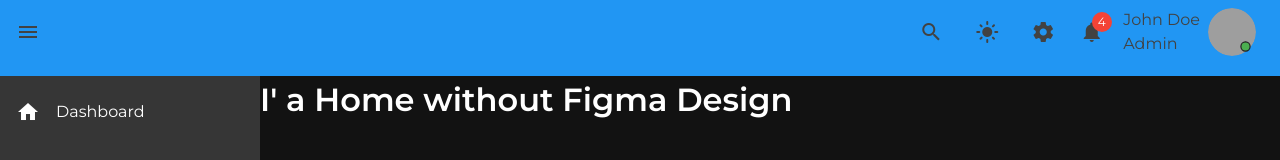
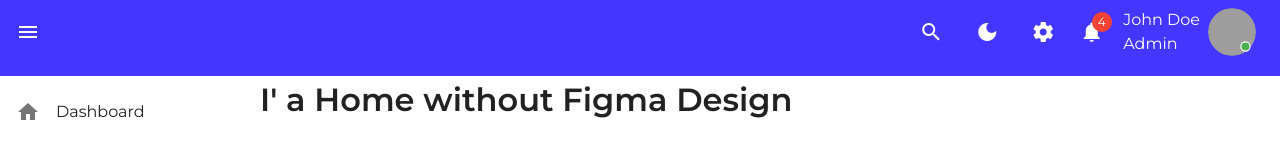
Before and after one commit to matiassemelman/edmachinachallenge, a Vue app: page / in a window 1280 px wide. Shown: the top 160 px of the page. Built offline with nearby package versions, Linux system fonts and the light colour scheme; grey boxes are pictures that could not be loaded.

Commit message:
Themes: Setting first theme colors

```diff
--- a/src/plugins/vuetify.js
+++ b/src/plugins/vuetify.js
@@ -8,14 +8,18 @@ export default new Vuetify({
     icons: {
 iconfont: 'md'
     },
-    theme:  { dark: true }
-    // {
-    //     themes: {
-    //         light: {
-    //             primary: "#4436FD",
-    //             secondary: "#6E6B7B",
-    //             terciary: "#AA3EFF"
-    //         }
-    //     }
-    // }
+    theme:
+    {
+        themes: {
+            light: {
+                primary: "#4436FD",
+                secondary: '#FFFFFF'
+
+            },
+            dark: {
+                primary: "#000000",
+                secondary: '#FFFFFF'
+            }
+        }
+    }
 });
```
